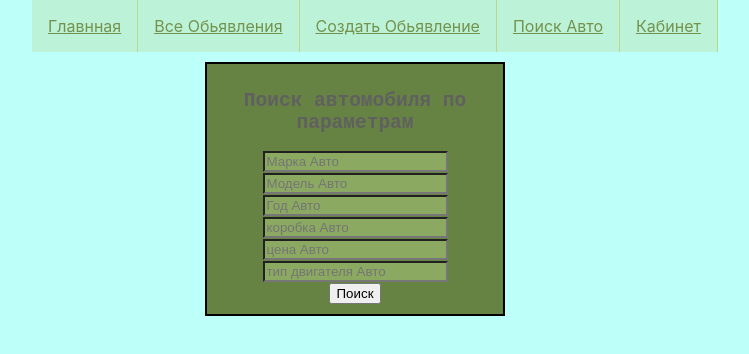
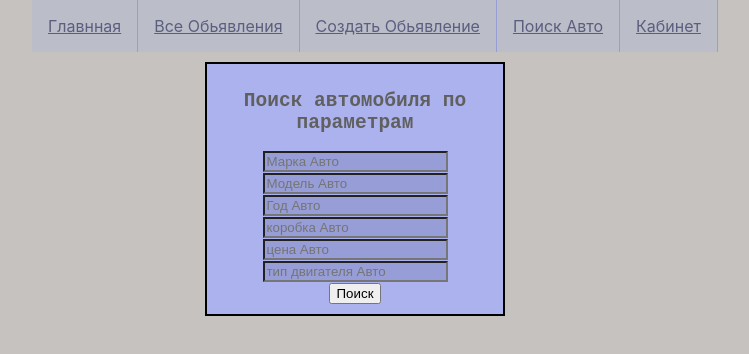
Before and after one commit to kayfec/react-auto-marketplace, a React (Create React App) app: page /Announcement in a window 1280 px wide. Shown: the top 354 px of the page, without its empty margins (285-1034 px from the left). Built offline with nearby package versions, Linux system fonts and the light colour scheme.

Commit message:
Initial commit

```diff
--- a/src/App.css
+++ b/src/App.css
@@ -46,8 +46,9 @@ nav {
   .mainMenu a {
     padding: 1em;
     display: block;
-    color: #74924C;
-    border-right: 1px solid #BAD78B;
-    background: rgba(186, 215, 139, .3);
+    color: #5b5e7e;
+    border-right: 1px solid #979dd7;
+    background: rgba(164, 174, 221, 0.3);
   }
-  .mainMenu a:hover {background: #BAD78B}
+  .mainMenu a:hover {background: #979dd7
+  }
--- a/src/coponents/AddAnnouncement.css
+++ b/src/coponents/AddAnnouncement.css
@@ -1,5 +1,5 @@
 .add {
-    background: #74924C; /* Цвет фона */
+    background: #acb2ee; /* Цвет фона */
     width: 300px; /* Ширина блока */
     padding: 10px; /* Поля */
     margin-top: 10px; /* Отступ сверху */
@@ -9,5 +9,5 @@
     margin: auto;
 }
 input {
-    background: #8ba960; /* Цвет фона */
+    background: #979dd7; /* Цвет фона */
 }
--- a/src/coponents/Announcement.css
+++ b/src/coponents/Announcement.css
@@ -0,0 +1,13 @@
+.box {
+    background: #acb2ee; /* Цвет фона */
+    width: 300px; /* Ширина блока */
+    padding: 10px; /* Поля */
+    margin-top: 10px; /* Отступ сверху */
+    border: 2px solid #000; /* Параметры рамки */
+    -moz-box-sizing: border-box; /* Для Firefox */
+    box-sizing: border-box; /* Ширина блока с полями */
+    margin: auto;
+}
+input {
+    background: #979dd7; /* Цвет фона */
+}
--- a/src/coponents/ConnectForm.css
+++ b/src/coponents/ConnectForm.css
@@ -1,5 +1,5 @@
 .login {
-    background: #74924C; /* Цвет фона */
+    background: #acb2ee; /* Цвет фона */
     width: 300px; /* Ширина блока */
     padding: 10px; /* Поля */
     margin-top: 10px; /* Отступ сверху */
@@ -9,5 +9,5 @@
     margin: auto;
    }
 input {
-    background: #8ba960; /* Цвет фона */
+    background: #979dd7; /* Цвет фона */
 }
--- a/src/coponents/Home.css
+++ b/src/coponents/Home.css
@@ -7,7 +7,7 @@
     display: block;
     margin-right: 5px;
     float: left;
-    color: #74924C
+    color: #5b5e7e
 }
 
 .item img {
@@ -23,5 +23,5 @@ OwlCarousel.navText {
 .TOP {
     display: block;
     margin: auto;
-    color: #74924C
+    color: #5b5e7e
 }
--- a/src/coponents/Home.js
+++ b/src/coponents/Home.js
@@ -19,10 +19,10 @@ export class Home extends React.Component {
                   nav = {false}
                   navText ={"<>"}
                   >
-                  <div class="item"><img src={require('../images/1.jpg')} alt="photo" /></div>
-                  <div class="item"><img src={require('../images/2.jpg')} /></div>
-                  <div class="item"><img src={require('../images/3.jpg')} /></div>
-                  <div class="item"><img src={require('../images/4.jpg')} /></div>
+                  <div className="item"><img src={require('../images/1.jpg')} alt="photo" /></div>
+                  <div className="item"><img src={require('../images/2.jpg')} /></div>
+                  <div className="item"><img src={require('../images/3.jpg')} /></div>
+                  <div className="item"><img src={require('../images/4.jpg')} /></div>
                 </OwlCarousel>
 
                 <div className="TOP"><img src={require('../images/4.jpg')}/></div>
--- a/src/coponents/RegisterForm.css
+++ b/src/coponents/RegisterForm.css
@@ -34,7 +34,7 @@
     color: #333;
 }
 .popup .close:hover {
-    color: #06D85F;
+    color: #acb2ee;
 }
 .popup .content {
     max-height: 30%;
--- a/src/coponents/View.css
+++ b/src/coponents/View.css
@@ -1,5 +1,5 @@
 .box {
-    background: rgb(103, 131, 67); /* Цвет фона */
+    background: #acb2ee; /* Цвет фона */
     width: 300px; /* Ширина блока */
     padding: 10px; /* Поля */
     margin-top: 10px; /* Отступ сверху */
--- a/src/index.css
+++ b/src/index.css
@@ -1,5 +1,5 @@
 body {
-  background-color: rgba(166, 255, 248, 0.74);
+  background-color: rgba(177, 173, 169, 0.74);
   margin: 0;
   padding: 0;
   font-family: -apple-system, BlinkMacSystemFont, "Segoe UI", "Roboto", "Oxygen",
```
